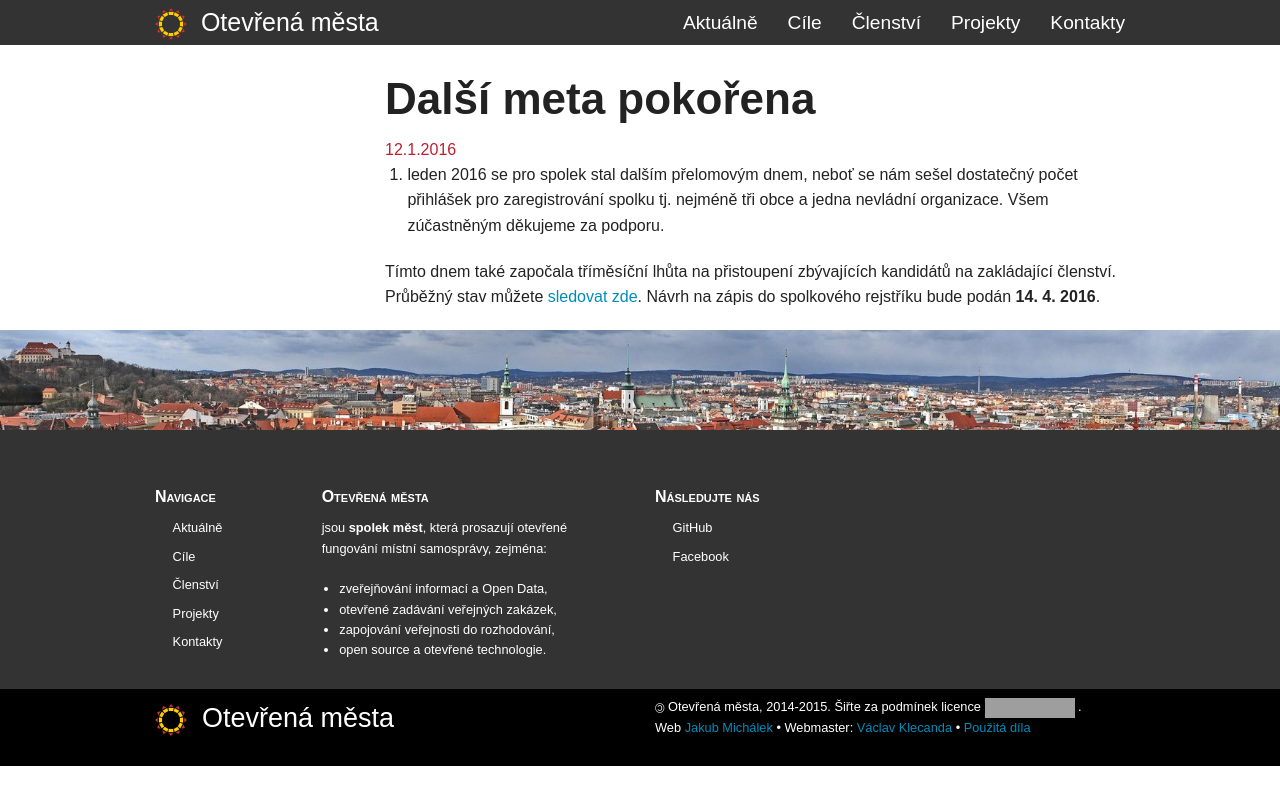
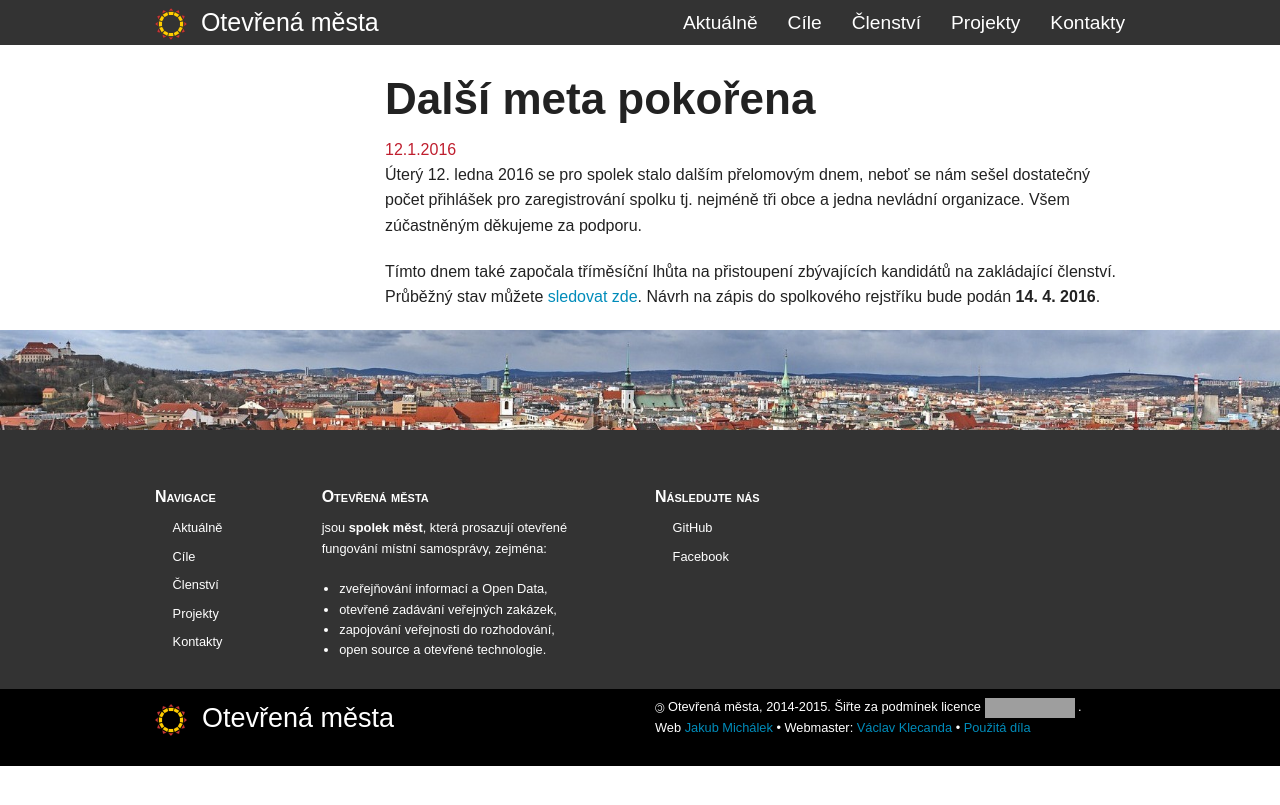
Before and after one commit to otevrenamesta/otevrenamesta.github.io, a Jekyll site: the page built from _posts/2016-01-12-dalsi_meta_pokorena.md, in a window 1280 px wide. Shown: the top 805 px of the page. Built offline with Jekyll 4.4.1, drawn with Linux system fonts in a browser that asks for light colours; nearby versions of some CDN libraries; library files that are not in the unit come from our copies; grey boxes are pictures that could not be loaded.

Commit message:
Update 2016-01-12-dalsi_meta_pokorena.md

```diff
--- a/_posts/2016-01-12-dalsi_meta_pokorena.md
+++ b/_posts/2016-01-12-dalsi_meta_pokorena.md
@@ -5,6 +5,6 @@ title:        Další meta pokořena
 
 ---
 
-12. leden 2016 se pro spolek stal dalším přelomovým dnem, neboť se nám sešel dostatečný počet přihlášek pro zaregistrování spolku tj. nejméně tři obce a jedna nevládní organizace. Všem zúčastněným děkujeme za podporu.
+Úterý 12. ledna 2016 se pro spolek stalo dalším přelomovým dnem, neboť se nám sešel dostatečný počet přihlášek pro zaregistrování spolku tj. nejméně tři obce a jedna nevládní organizace. Všem zúčastněným děkujeme za podporu.
 
 Tímto dnem také započala tříměsíční lhůta na přistoupení zbývajících kandidátů na zakládající členství. Průběžný stav můžete [sledovat zde](/clenstvi/). Návrh na zápis do spolkového rejstříku bude podán **14. 4. 2016**.
```
